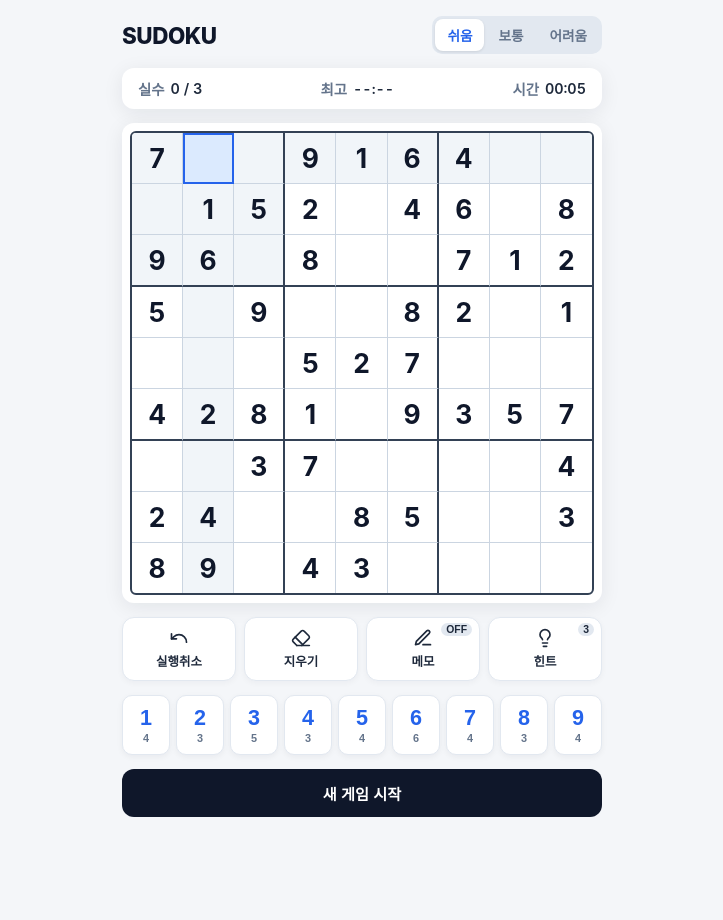
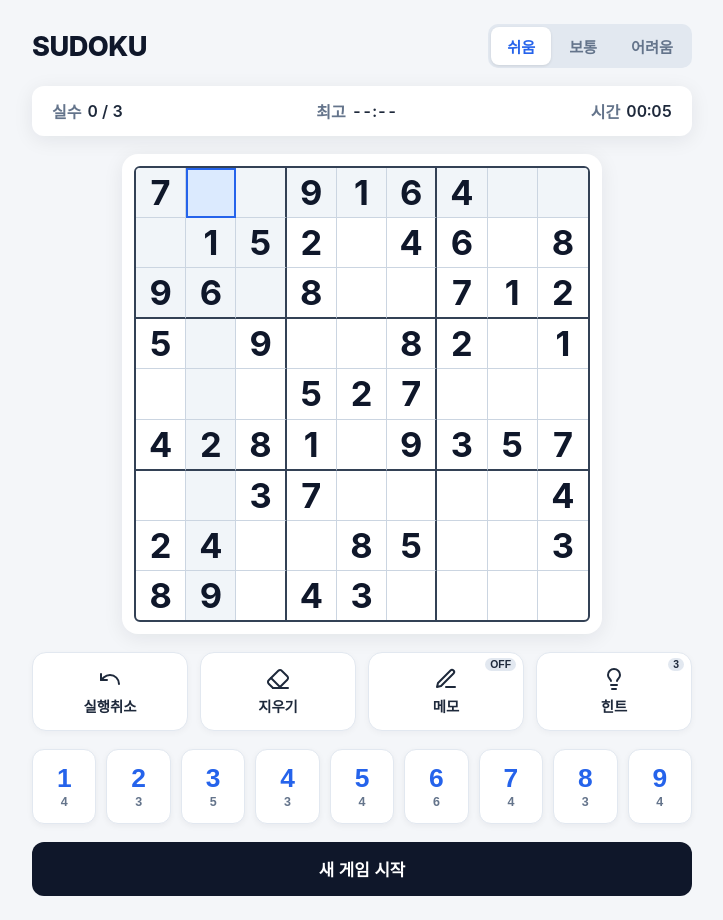
Before and after one commit to orgio98/sudoku, a plain HTML site: page index.html in a window 1280 px wide. Shown: the whole page, without its empty margins (278-1001 px from the left). Before the commit the page ends 833 px from the top, so only its background shows below. Drawn offline with Linux system fonts and the light colour scheme.

Commit message:
Update index.html

```diff
--- a/index.html
+++ b/index.html
@@ -5,11 +5,9 @@
   <meta name="viewport" content="width=device-width, initial-scale=1.0, maximum-scale=1.0, user-scalable=no, viewport-fit=cover" />
   <title>Sudoku Studio</title>
 
-  <!-- 웹앱 아이콘 및 파비콘 설정 -->
   <link rel="icon" type="image/png" href="./icon.png" />
   <link rel="apple-touch-icon" sizes="180x180" href="./icon.png" />
 
-  <!-- iOS 홈 화면 실행 시 주소창 숨김 및 상태바 설정 -->
   <meta name="apple-mobile-web-app-capable" content="yes" />
   <meta name="apple-mobile-web-app-status-bar-style" content="default" />
   <meta name="apple-mobile-web-app-title" content="Sudoku" />
@@ -35,6 +33,7 @@
       --note-text: #475569;
       --radius: 12px;
       --shadow: 0 4px 20px rgba(15, 23, 42, 0.08);
+      --board-max: 460px;
     }
 
     * {
@@ -60,7 +59,12 @@
       max-width: 480px;
       display: flex;
       flex-direction: column;
+      align-items: center;
       gap: 14px;
+    }
+
+    .app > * {
+      width: 100%;
     }
 
     header {
@@ -131,7 +135,9 @@
       color: var(--error-text);
     }
 
+    /* 보드 크기를 화면 높이와 너비에 맞춰 유동 조절 */
     .board-wrapper {
+      width: min(100%, var(--board-max), 58dvh);
       background: var(--surface);
       padding: 8px;
       border-radius: var(--radius);
@@ -155,7 +161,7 @@
       align-items: center;
       border-right: 1px solid var(--border-thin);
       border-bottom: 1px solid var(--border-thin);
-      font-size: clamp(1.2rem, 5.2vw, 1.65rem);
+      font-size: clamp(1.2rem, 5.2vw, 2.15rem);
       font-weight: 600;
       cursor: pointer;
       transition: background-color 0.08s ease;
@@ -217,7 +223,7 @@
       display: flex;
       justify-content: center;
       align-items: center;
-      font-size: clamp(0.55rem, 2.1vw, 0.72rem);
+      font-size: clamp(0.55rem, 2.1vw, 0.88rem);
       font-weight: 600;
       color: var(--note-text);
       line-height: 1;
@@ -349,6 +355,79 @@
 
     .new-game-btn:hover {
       opacity: 0.92;
+    }
+
+    /* iPad 및 태블릿(600px 이상) 레이아웃 확장 */
+    @media (min-width: 600px) {
+      :root {
+        --board-max: 620px;
+      }
+
+      body {
+        padding: 24px 28px;
+      }
+
+      .app {
+        max-width: 660px;
+        gap: 18px;
+      }
+
+      h1 {
+        font-size: 1.7rem;
+      }
+
+      .difficulty-tabs button {
+        padding: 8px 16px;
+        font-size: 0.95rem;
+      }
+
+      .status-bar {
+        padding: 13px 20px;
+        font-size: 1rem;
+      }
+
+      .board-wrapper {
+        width: min(100%, var(--board-max), 60dvh);
+        padding: 12px;
+        border-radius: 16px;
+      }
+
+      .controls {
+        gap: 12px;
+      }
+
+      .ctrl-btn {
+        padding: 14px 8px;
+        font-size: 0.9rem;
+        border-radius: 14px;
+      }
+
+      .ctrl-btn svg {
+        width: 24px;
+        height: 24px;
+      }
+
+      .numpad {
+        gap: 10px;
+      }
+
+      .num-btn {
+        padding: 14px 0;
+        border-radius: 12px;
+      }
+
+      .num-btn .digit {
+        font-size: 1.65rem;
+      }
+
+      .num-btn .remain {
+        font-size: 0.78rem;
+      }
+
+      .new-game-btn {
+        padding: 15px;
+        font-size: 1.05rem;
+      }
     }
 
     .modal-backdrop {
```
